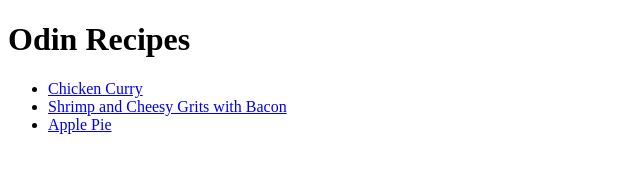
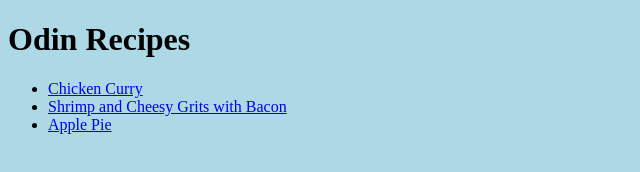
Before and after one commit to Arshad-Siddiqui/odin-recipes, a plain HTML site: page index.html in a window 1280 px wide. Shown: the whole page, without its empty margins (0-640 px from the left). Drawn offline with Linux system fonts and the light colour scheme; files that its build step writes are made by us from their sources.

Commit message:
link css page and add background color

```diff
--- a/index.html
+++ b/index.html
@@ -5,6 +5,7 @@
     <meta http-equiv="X-UA-Compatible" content="IE=edge">
     <meta name="viewport" content="width=device-width, initial-scale=1.0">
     <title>Odin Recipes</title>
+    <link rel="stylesheet" href="style.css" />
 </head>
 <body>
     <h1>Odin Recipes</h1>
--- /dev/null
+++ b/recipes/style.css
@@ -0,0 +1,3 @@
+body {
+    background-color: lightblue;
+}
```
